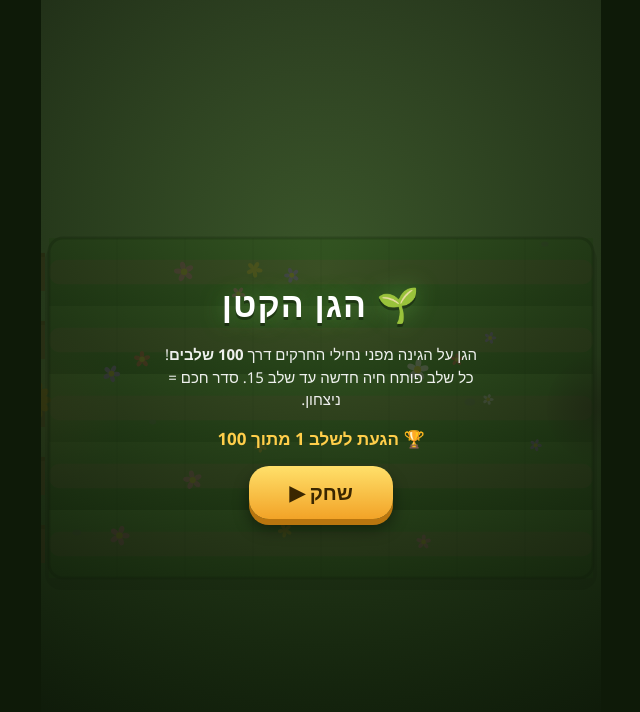
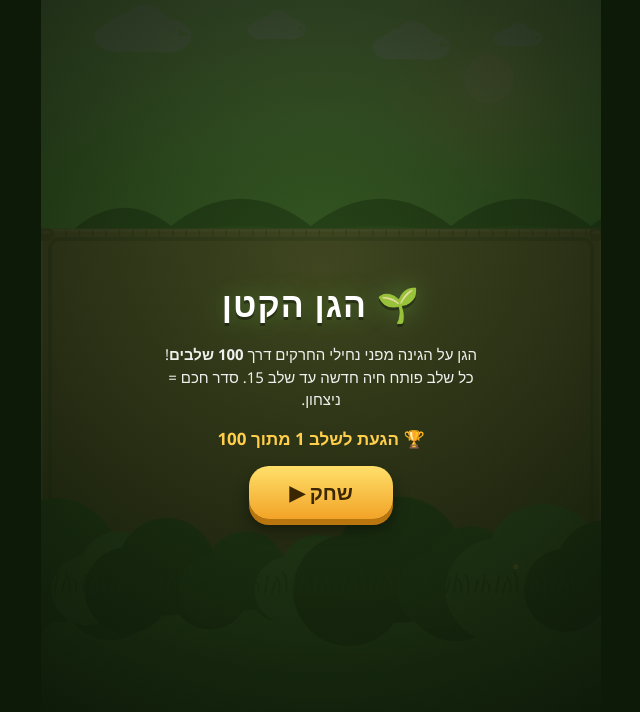
Before and after one commit to yonisafuricoheh-wq/garden-defense, a plain HTML site: page index.html in a window 1280 px wide. Shown: the whole page, without its empty margins (319-959 px from the left). Drawn offline with Linux system fonts and the light colour scheme.

Commit message:
Graphics polish: diorama scene (sky, sun, clouds, hills, wooden planter bed, foreground bushes, vignette) + creature shadows
Co-Authored-By: Claude Opus 4.8 (1M context) <noreply@anthropic.com>

```diff
--- a/index.html
+++ b/index.html
@@ -624,19 +624,104 @@ function draw(){
 const BIOMES=[{g1:'#84cf5c',g2:'#5aa03e',dirt:'#c9a879'},{g1:'#6fc0a0',g2:'#3f9877',dirt:'#b8a06a'},
   {g1:'#a9c46a',g2:'#7a9a44',dirt:'#cbb37a'},{g1:'#6a8fb0',g2:'#456d8f',dirt:'#9fae86'}];
 let flowers=[];
+const scene={clouds:[],hills:[],bushes:[],tufts:[],birds:[]};
+function seedScene(){
+  scene.clouds=[{x:.18,y:.05,s:1},{x:.66,y:.10,s:.8},{x:.42,y:.03,s:.6},{x:.85,y:.07,s:.5}];
+  scene.bushes=[];for(let i=0;i<9;i++)scene.bushes.push({x:i/8+(Math.random()-.5)*.06,s:.85+Math.random()*.7,k:i%3});
+  scene.tufts=[];for(let i=0;i<50;i++)scene.tufts.push({x:Math.random(),y:Math.random(),s:.5+Math.random()*.9,f:Math.random()<.18});
+  scene.birds=[{x:.25,y:.14,ph:0},{x:.4,y:.11,ph:1.5}];
+}
 function drawScene(){
   const b=BIOMES[G.biome],wx=WEATHER[G.weatherIdx];
-  const sky=ctx.createLinearGradient(0,0,0,viewH);sky.addColorStop(0,shade(wx.sky||b.g1,1.05));sky.addColorStop(1,shade(b.g2,.8));
+  // ---- sky ----
+  const horizon=boardY-6;
+  const sky=ctx.createLinearGradient(0,0,0,viewH);
+  const skyTop=wx.dark?'#101a34':(wx.sky?shade(wx.sky,1.14):'#bfe6f0');
+  sky.addColorStop(0,skyTop);sky.addColorStop(Math.max(.05,horizon/viewH*.75),shade(b.g1,1.06));sky.addColorStop(1,shade(b.g2,.82));
   ctx.fillStyle=sky;ctx.fillRect(0,0,viewW,viewH);
-  ctx.fillStyle='rgba(0,0,0,.18)';roundRect(boardX-4,boardY+6,boardW+8,boardH+6,16);ctx.fill();
+  // ---- sun / moon ----
+  drawSunMoon(wx,horizon);
+  // ---- clouds ----
+  if(!wx.dark){ctx.globalAlpha=.9;for(const c of scene.clouds)drawCloud(c.x*viewW,c.y*horizon+20,c.s*(cell*.5));ctx.globalAlpha=1;}
+  // ---- distant hills behind the bed ----
+  drawHills(b,horizon);
+  // ---- soft ground shadow under the bed ----
+  ctx.fillStyle='rgba(0,0,0,.2)';roundRect(boardX-10,boardY+8,boardW+20,boardH+14,20);ctx.fill();
+  // ---- lanes ----
   for(let r=0;r<ROWS;r++){const y=boardY+r*cell;const g=ctx.createLinearGradient(0,y,0,y+cell);
-    g.addColorStop(0,r%2?shade(b.g1,.94):b.g1);g.addColorStop(1,r%2?shade(b.g2,.94):b.g2);ctx.fillStyle=g;ctx.fillRect(boardX,y,boardW,cell);
-    ctx.fillStyle=b.dirt;ctx.globalAlpha=.5;roundRect(boardX,y+cell*.32,boardW,cell*.36,cell*.16);ctx.fill();ctx.globalAlpha=1;}
-  ctx.strokeStyle='rgba(20,45,15,.14)';ctx.lineWidth=1;
+    g.addColorStop(0,r%2?shade(b.g1,.96):shade(b.g1,1.03));g.addColorStop(1,r%2?shade(b.g2,.92):b.g2);ctx.fillStyle=g;ctx.fillRect(boardX,y,boardW,cell);
+    // dirt walking path
+    const dg=ctx.createLinearGradient(0,y+cell*.3,0,y+cell*.7);dg.addColorStop(0,shade(b.dirt,.9));dg.addColorStop(.5,b.dirt);dg.addColorStop(1,shade(b.dirt,.82));
+    ctx.fillStyle=dg;ctx.globalAlpha=.55;roundRect(boardX,y+cell*.32,boardW,cell*.36,cell*.16);ctx.fill();ctx.globalAlpha=1;}
+  // grass tufts + tiny flowers texture
+  drawTufts(b);
+  ctx.strokeStyle='rgba(20,45,15,.1)';ctx.lineWidth=1;
   for(let c=1;c<COLS;c++){ctx.beginPath();ctx.moveTo(boardX+c*cell,boardY);ctx.lineTo(boardX+c*cell,boardY+boardH);ctx.stroke();}
   for(const f of flowers)drawDeco(f);
   drawHome();drawPortal();
-  ctx.strokeStyle='rgba(30,55,20,.4)';ctx.lineWidth=3;roundRect(boardX,boardY,boardW,boardH,14);ctx.stroke();
+  // ---- wooden raised-bed frame ----
+  drawPlanter();
+  // ---- foreground bushes filling the bottom ----
+  drawForeground(b);
+  // ---- vignette ----
+  const vg=ctx.createRadialGradient(viewW/2,viewH*.45,viewH*.3,viewW/2,viewH*.5,viewH*.75);
+  vg.addColorStop(0,'rgba(0,0,0,0)');vg.addColorStop(1,'rgba(0,0,0,.22)');ctx.fillStyle=vg;ctx.fillRect(0,0,viewW,viewH);
+}
+function drawSunMoon(wx,horizon){
+  const x=viewW*.8,y=horizon*.34;
+  if(wx.dark){ const g=ctx.createRadialGradient(x,y,2,x,y,cell*1.4);g.addColorStop(0,'rgba(230,235,255,.5)');g.addColorStop(1,'rgba(230,235,255,0)');
+    ctx.fillStyle=g;ctx.beginPath();ctx.arc(x,y,cell*1.4,0,6.28);ctx.fill();
+    ctx.fillStyle='#eef2ff';ctx.beginPath();ctx.arc(x,y,cell*.32,0,6.28);ctx.fill();
+    ctx.fillStyle=wx.sky?shade(wx.sky,1.14):'#101a34';ctx.beginPath();ctx.arc(x+cell*.14,y-cell*.08,cell*.28,0,6.28);ctx.fill();return; }
+  const g=ctx.createRadialGradient(x,y,2,x,y,cell*1.7);g.addColorStop(0,'rgba(255,244,180,.85)');g.addColorStop(.5,'rgba(255,230,140,.35)');g.addColorStop(1,'rgba(255,230,140,0)');
+  ctx.fillStyle=g;ctx.beginPath();ctx.arc(x,y,cell*1.7,0,6.28);ctx.fill();
+  ctx.fillStyle='#fff2b0';ctx.beginPath();ctx.arc(x,y,cell*.36,0,6.28);ctx.fill();
+}
+function drawCloud(x,y,s){ctx.fillStyle='rgba(255,255,255,.85)';
+  ctx.beginPath();ctx.ellipse(x,y,s*1.1,s*.6,0,0,6.28);ctx.ellipse(x-s*.7,y+s*.15,s*.7,s*.45,0,0,6.28);
+  ctx.ellipse(x+s*.7,y+s*.12,s*.75,s*.5,0,0,6.28);ctx.ellipse(x+s*.1,y-s*.3,s*.6,s*.5,0,0,6.28);ctx.fill();}
+function drawHills(b,horizon){
+  for(let L=0;L<2;L++){const yBase=horizon-6+L*8, amp=cell*(L?.5:.8), col=L?shade(b.g2,.9):shade(b.g2,.78);
+    ctx.fillStyle=col;ctx.beginPath();ctx.moveTo(-10,yBase+amp);
+    for(let x=-10;x<=viewW+10;x+=viewW/4){ctx.quadraticCurveTo(x+viewW/8,yBase-amp*(L?.5:1),x+viewW/4,yBase);}
+    ctx.lineTo(viewW+10,horizon+40);ctx.lineTo(-10,horizon+40);ctx.closePath();ctx.fill();}
+}
+function drawTufts(b){
+  for(const t of scene.tufts){const x=boardX+t.x*boardW,y=boardY+t.y*boardH;
+    if(t.f){ctx.fillStyle=['#ff8fb1','#ffd94a','#fff0f5','#c98fff'][(t.x*100|0)%4];ctx.beginPath();ctx.arc(x,y,2.2*t.s,0,6.28);ctx.fill();continue;}
+    ctx.strokeStyle=shade(b.g1,.7);ctx.lineWidth=1.4;ctx.lineCap='round';const h=4*t.s;
+    ctx.beginPath();ctx.moveTo(x,y);ctx.quadraticCurveTo(x-2,y-h*.7,x-3,y-h);ctx.moveTo(x,y);ctx.lineTo(x,y-h*1.1);ctx.moveTo(x,y);ctx.quadraticCurveTo(x+2,y-h*.7,x+3,y-h);ctx.stroke();}
+}
+function drawPlanter(){
+  const t=Math.max(6,cell*.14), x=boardX-t, y=boardY-t, w=boardW+t*2, h=boardH+t*2;
+  ctx.save();
+  // outer wood
+  const wood=ctx.createLinearGradient(0,y,0,y+h);wood.addColorStop(0,'#b98a54');wood.addColorStop(1,'#8a5f34');
+  ctx.fillStyle=wood;roundRect(x,y,w,h,t*1.1);ctx.fill();
+  // inner cut (hole to the grass) via even-odd
+  ctx.fillStyle=wood;ctx.beginPath();roundRect(x,y,w,h,t*1.1);roundRect(boardX,boardY,boardW,boardH,10);ctx.fill('evenodd');
+  // top highlight + plank lines
+  ctx.strokeStyle='rgba(255,240,200,.35)';ctx.lineWidth=2;roundRect(x+2,y+2,w-4,h-4,t);ctx.stroke();
+  ctx.strokeStyle='rgba(80,50,20,.4)';ctx.lineWidth=1.5;
+  for(let px=x+t*1.4;px<x+w-t;px+=t*1.4){ctx.beginPath();ctx.moveTo(px,y+2);ctx.lineTo(px,y+t-2);ctx.moveTo(px,y+h-t+2);ctx.lineTo(px,y+h-2);ctx.stroke();}
+  // corner posts
+  ctx.fillStyle='#9c6f3f';for(const cx of[x,x+w-t*1.3])for(const cy of[y,y+h-t*1.3]){roundRect(cx,cy,t*1.3,t*1.3,3);ctx.fill();
+    ctx.fillStyle='rgba(255,240,200,.3)';roundRect(cx+2,cy+2,t*1.3-4,t*.4,2);ctx.fill();ctx.fillStyle='#9c6f3f';}
+  ctx.restore();
+  // inner shadow of the bed
+  ctx.strokeStyle='rgba(30,45,20,.28)';ctx.lineWidth=4;roundRect(boardX+1,boardY+1,boardW-2,boardH-2,10);ctx.stroke();
+}
+function drawForeground(b){
+  const baseY=boardY+boardH+Math.max(6,cell*.18);
+  for(const bu of scene.bushes){const x=bu.x*viewW,s=cell*bu.s;
+    const col=[shade(b.g2,.7),shade(b.g1,.72),shade(b.g2,.6)][bu.k];
+    ctx.fillStyle=col;ctx.beginPath();
+    ctx.arc(x-s*.5,baseY,s*.55,0,6.28);ctx.arc(x,baseY-s*.3,s*.62,0,6.28);ctx.arc(x+s*.55,baseY,s*.5,0,6.28);ctx.fill();
+    // little berries/flowers
+    if(bu.k===1){ctx.fillStyle='#ffd94a';for(let i=0;i<3;i++){ctx.beginPath();ctx.arc(x-s*.3+i*s*.3,baseY-s*.25,2.5,0,6.28);ctx.fill();}}}
+  // grass blade fringe along the front
+  ctx.strokeStyle=shade(b.g2,.68);ctx.lineWidth=2;ctx.lineCap='round';
+  for(let x=0;x<viewW;x+=7){const h=8+((x*7)%11);ctx.beginPath();ctx.moveTo(x,baseY+2);ctx.quadraticCurveTo(x+2,baseY-h*.6,x+((x/13|0)%2?3:-3),baseY-h);ctx.stroke();}
 }
 function drawDeco(f){const x=boardX+f.x*boardW,y=boardY+f.y*boardH;
   if(f.k==='pebble'){ctx.fillStyle='rgba(150,150,140,.5)';ctx.beginPath();ctx.ellipse(x,y,f.r,f.r*.7,0,0,6.28);ctx.fill();return;}
@@ -655,10 +740,14 @@ function drawPortal(){const x=boardX+boardW+2,cy=boardY+boardH/2;ctx.save();ctx.
 
 function drawCreature(g,art,px,py,s,t,atk,pop=1,hurt=0){
   g.save();g.translate(px,py);
-  g.fillStyle='rgba(0,0,0,.2)';g.beginPath();g.ellipse(0,s*.85,s*.85,s*.28,0,0,6.28);g.fill();
+  // soft contact shadow on the ground
+  g.fillStyle='rgba(0,0,0,.22)';g.beginPath();g.ellipse(0,s*.85,s*.88,s*.3,0,0,6.28);g.fill();
   const sq=pop>1?pop:1;g.scale(sq,1/(sq*.5+.5));
   const br=1+Math.sin(t*2)*.03;g.scale(br,1/(br*.4+.6));
+  // soft dark halo => creatures pop off the grass (premium sticker look)
+  g.shadowColor='rgba(18,28,12,.55)';g.shadowBlur=s*.3;g.shadowOffsetY=s*.06;
   art(g,s,t,atk);
+  g.shadowColor='transparent';g.shadowBlur=0;g.shadowOffsetY=0;
   if(hurt>0){g.globalAlpha=Math.min(.5,hurt*.5);g.fillStyle='#fff';g.beginPath();g.ellipse(0,0,s*.92,s*.82,0,0,6.28);g.fill();g.globalAlpha=1;}
   g.restore();
 }
@@ -838,7 +927,7 @@ function loseLevel(){
 /* ---------- boot ---------- */
 function seedFlowers(){flowers=[];for(let i=0;i<22;i++)flowers.push({x:Math.random(),y:Math.random(),r:3+Math.random()*4,rot:Math.random()*6,
   c:['#ff8fb1','#ffd94a','#fff0f5','#ff6f61','#c98fff'][i%5],k:Math.random()<.25?'pebble':'flower'});}
-function boot(){resize();seedFlowers();hideGameUI(true);showMenu();requestAnimationFrame(loop);}
+function boot(){resize();seedFlowers();seedScene();hideGameUI(true);showMenu();requestAnimationFrame(loop);}
 window.addEventListener('load',boot);
 </script>
 </body>
```
